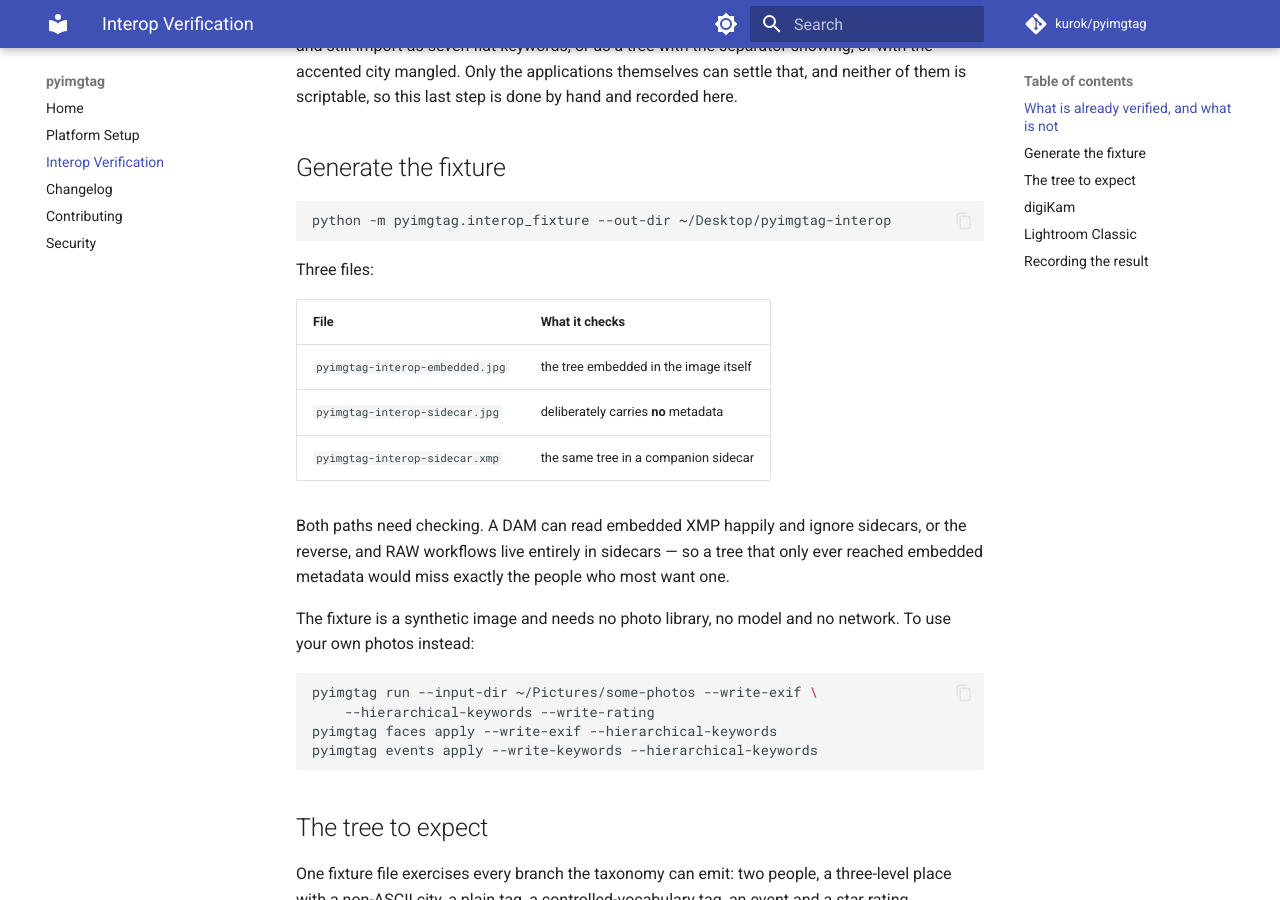
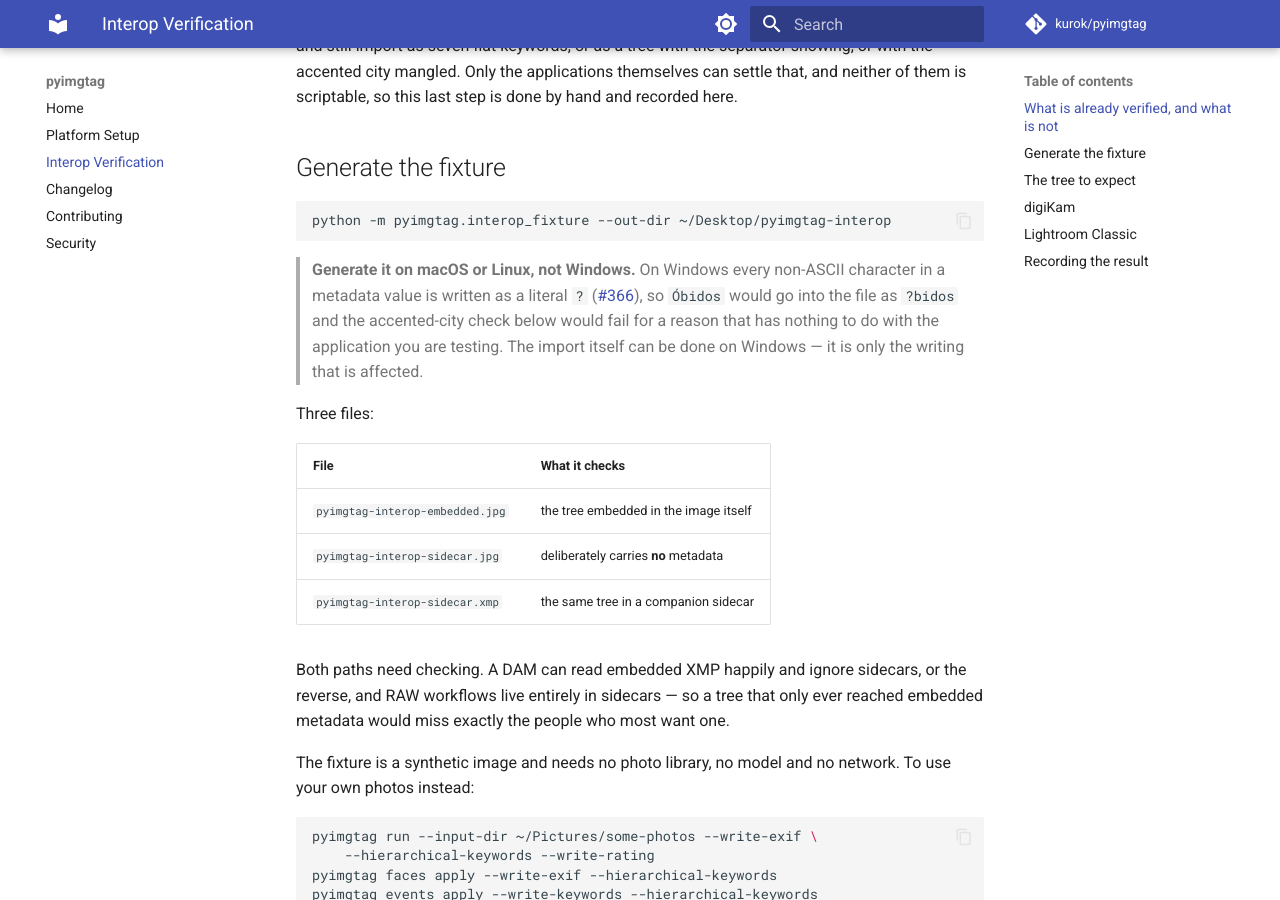
Before and after one commit to kurok/pyimgtag, an MkDocs documentation site: the page built from docs/interop-verification.md, in a window 1280 px wide and 900 px high, scrolled down 567 px. Built offline with MkDocs 1.6.1 and Material for MkDocs 9.7.7, drawn with Linux system fonts in a browser that asks for light colours; comment, search, counter and statistics services are not loaded.

Commit message:
test: xfail the accented round-trips on Windows, and say why
CI settled what the first attempt could not: the read was not the
problem. With the tags read back as JSON decoded explicitly as UTF-8,
Windows still returns 'Places|Portugal|Leiria|?bidos' while every other
element of the list matches exactly. A literal '?' is a lossy encode,
not a bad decode, and it is in the stored file -- the value is destroyed
in the argv code-page conversion before exiftool sees it. Filed as #366.

The two assertions that cover the accented path are marked xfail there,
strict, so they fail once #366 is fixed and the marker comes off rather
than sitting here forever asserting a bug that no longer exists. The
third round-trip is ASCII-only and keeps running on every platform.

The checklist and build_fixture now say to generate on macOS or Linux.
A fixture written on Windows would carry '?bidos' into the import, and
the person doing the check would blame Lightroom for pyimgtag's bug.

Signed-off-by: Yuriy R <22548029+kurok@users.noreply.github.com>

````diff
--- a/docs/interop-verification.md
+++ b/docs/interop-verification.md
@@ -26,6 +26,14 @@
 ```bash
 python -m pyimgtag.interop_fixture --out-dir ~/Desktop/pyimgtag-interop
 ```
+
+> **Generate it on macOS or Linux, not Windows.** On Windows every non-ASCII
+> character in a metadata value is written as a literal `?`
+> ([#366](https://github.com/kurok/pyimgtag/issues/366)), so `Óbidos` would go
+> into the file as `?bidos` and the accented-city check below would fail for a
+> reason that has nothing to do with the application you are testing. The
+> import itself can be done on Windows — it is only the writing that is
+> affected.
 
 Three files:
 
````
Also changed, not shown: 2 other files.
